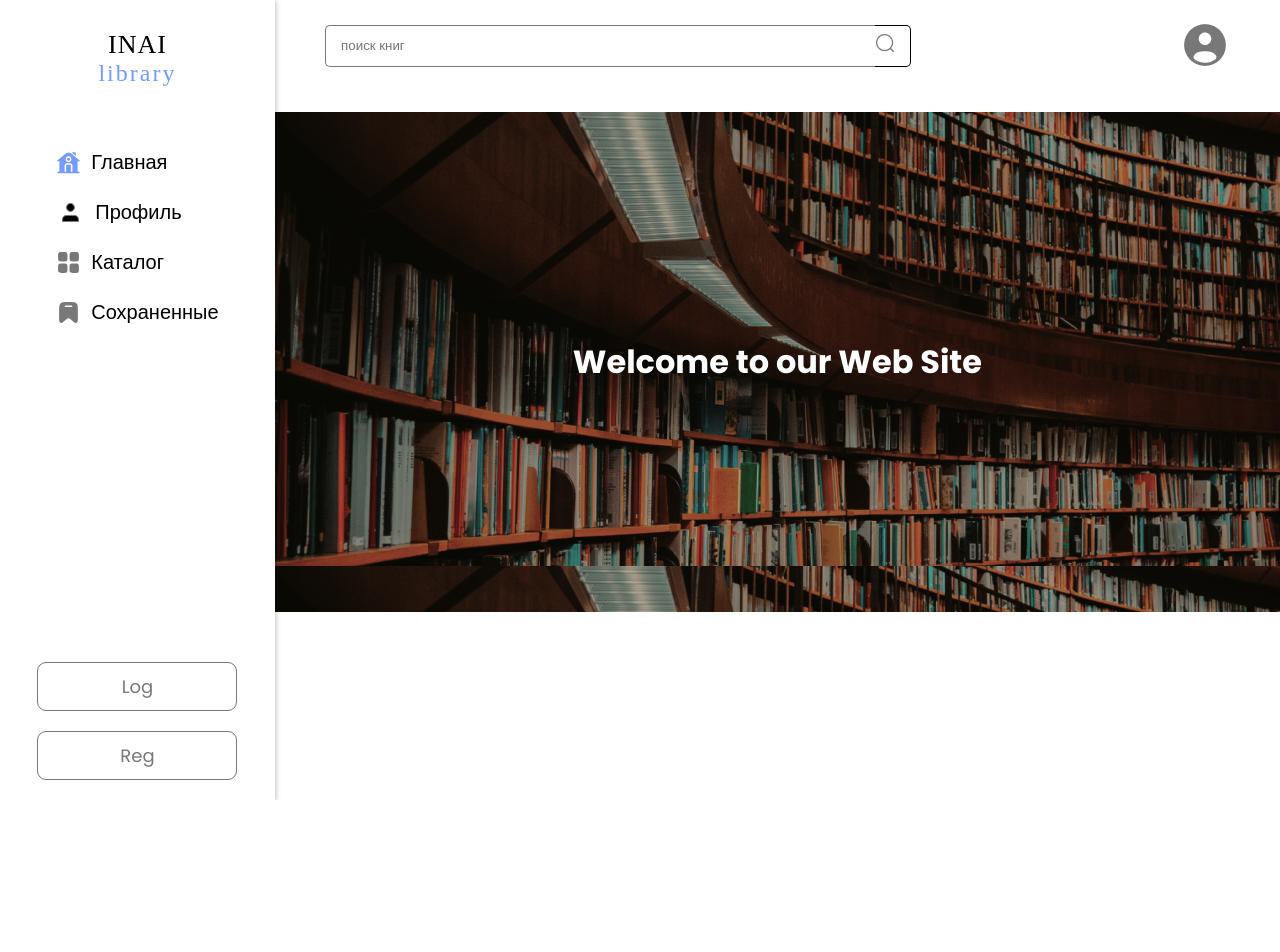
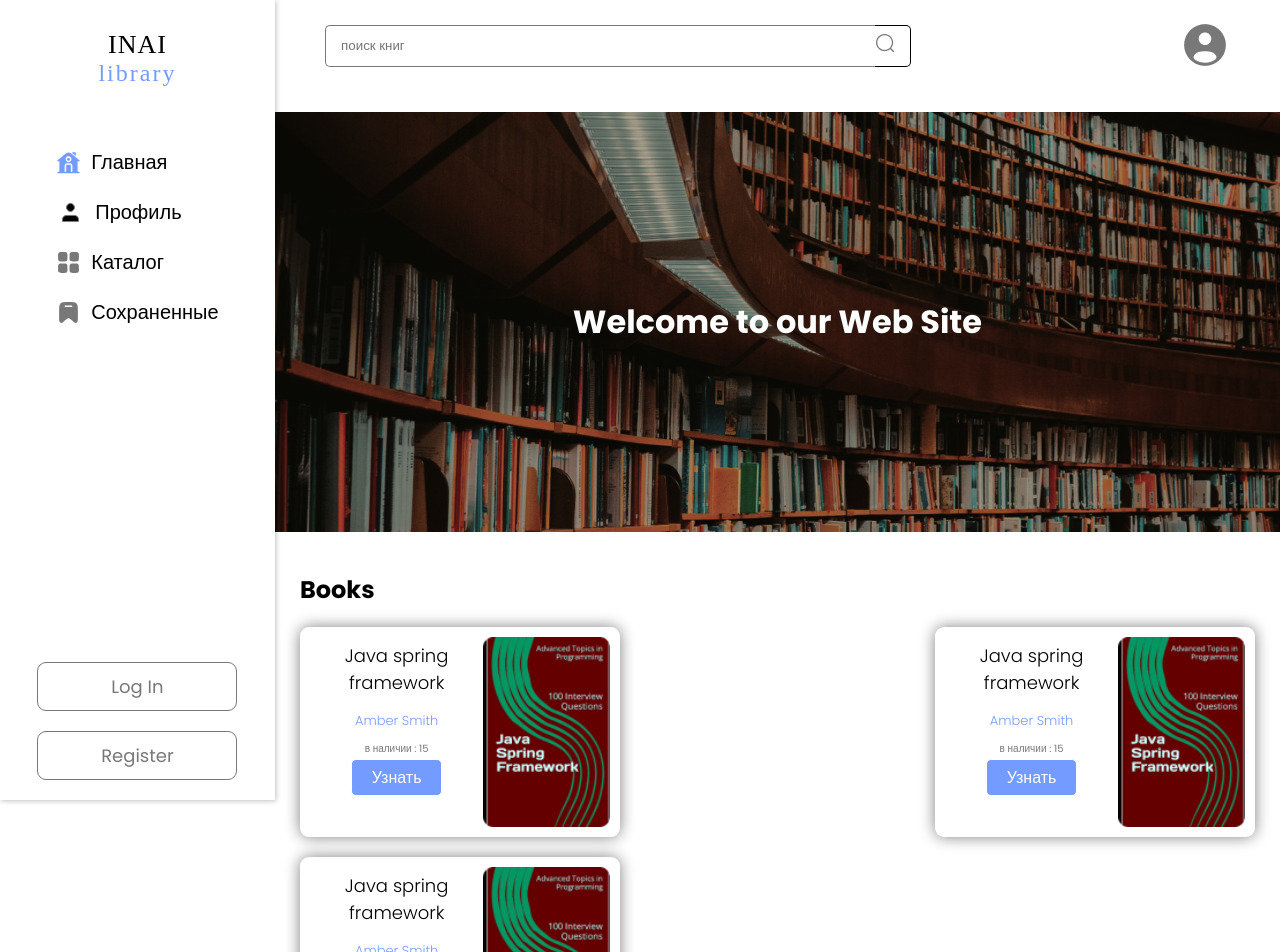
Before and after one commit to EmirlanDogdurbaev/library, a React (Vite) app: page / in a window 1280 px wide. Shown: the top 952 px of the page. Before the commit the page ends 800 px from the top, so only its background shows below. Built offline with nearby package versions, Linux system fonts and the light colour scheme; a web font is replaced by a local one.

Commit message:
finished Home page

```diff
--- a/src/App.scss
+++ b/src/App.scss
@@ -15,6 +15,7 @@
   display: flex;
 }
 
+
 .body {
   display: flex;
   flex-direction: column;
--- /dev/null
+++ b/src/components/BookCard/BookCard.jsx
@@ -0,0 +1,19 @@
+import book from "../../assets/images/book.png";
+import cl from "./BookCard.module.scss";
+const BookCard = () => {
+  return (
+    <article className={cl.BookCard}>
+      <aside>
+        <h4>Java spring framework</h4>
+        <h5>Amber Smith</h5>
+        <div>
+          <small>в наличии : 15</small>
+          <button>Узнать</button>
+        </div>
+      </aside>
+      <img src={book} alt="book " />
+    </article>
+  );
+};
+
+export default BookCard;
--- /dev/null
+++ b/src/components/BookCard/BookCard.module.scss
@@ -0,0 +1,51 @@
+.BookCard {
+  display: flex;
+  width: 320px;
+  height: 210px;
+  box-shadow: 0 0 15px gray;
+  padding: 10px;
+  border-radius: 9px;
+  align-items: stretch;
+
+  aside {
+    display: flex;
+    flex-direction: column;
+    align-items: center;
+    align-content: center;
+    gap: 10px;
+
+    h4 {
+      text-align: center;
+      font-size: 18px;
+      font-weight: 300;
+      margin: 5px 0;
+      padding: 0;
+    }
+
+    h5 {
+      font-size: 13px;
+      font-weight: 300;
+      color: #749bff;
+    }
+
+    div {
+      small {
+        font-size: 10px;
+        color: #787878;
+        text-align: center;
+        display: flex;
+        flex-direction: column;
+      }
+
+      button {
+        padding: 5px 20px;
+        border: 1px solid white;
+        background-color: #749bff;
+        color: white;
+        border-radius: 5px;
+        margin: 2px 0;
+        font-size: 16px;
+      }
+    }
+  }
+}
--- a/src/components/Nav/Nav.jsx
+++ b/src/components/Nav/Nav.jsx
@@ -106,8 +106,8 @@ const Nav = () => {
         </ul>
       </div>
       <div className={cl.btns}>
-        <button>Log</button>
-        <button>Reg</button>
+        <button>Log In</button>
+        <button>Register</button>
       </div>
     </nav>
   );
--- a/src/pages/Home/Home.jsx
+++ b/src/pages/Home/Home.jsx
@@ -1,9 +1,21 @@
+import BookCard from "../../components/BookCard/BookCard";
 import cl from "./Home.module.scss";
 const Home = () => {
   return (
-    <div className={cl.Home}>
-      <h1>Welcome to our Web Site</h1>
-    </div>
+    <>
+      <div className={cl.Home}>
+        <h1>Welcome to our Web Site</h1>
+      </div>
+
+      <section className={cl.booksCard}>
+        <h2>Books</h2>
+        <div className={cl.cont}>
+          <BookCard />
+          <BookCard />
+          <BookCard />
+        </div>
+      </section>
+    </>
   );
 };
 
--- a/src/pages/Home/Home.module.scss
+++ b/src/pages/Home/Home.module.scss
@@ -1,7 +1,7 @@
 .Home {
   width: 100%;
   background-image: url(../../assets//images/home.png);
-  height: 500px;
+  height: 420px;
   display: flex;
   justify-content: center;
   align-items: center;
@@ -9,3 +9,21 @@
     color: white;
   }
 }
+
+.booksCard {
+  width: 95%;
+  margin: 0 auto;
+  margin-top: 20px;
+  gap: 20px;
+
+  display: flex;
+  flex-direction: column;
+}
+
+.cont {
+  display: flex;
+  gap: 20px;
+  justify-content: space-between;
+  width: 100%;
+  flex-wrap: wrap;
+}
```
Also changed, not shown: src/assets/images/book.png (added).
